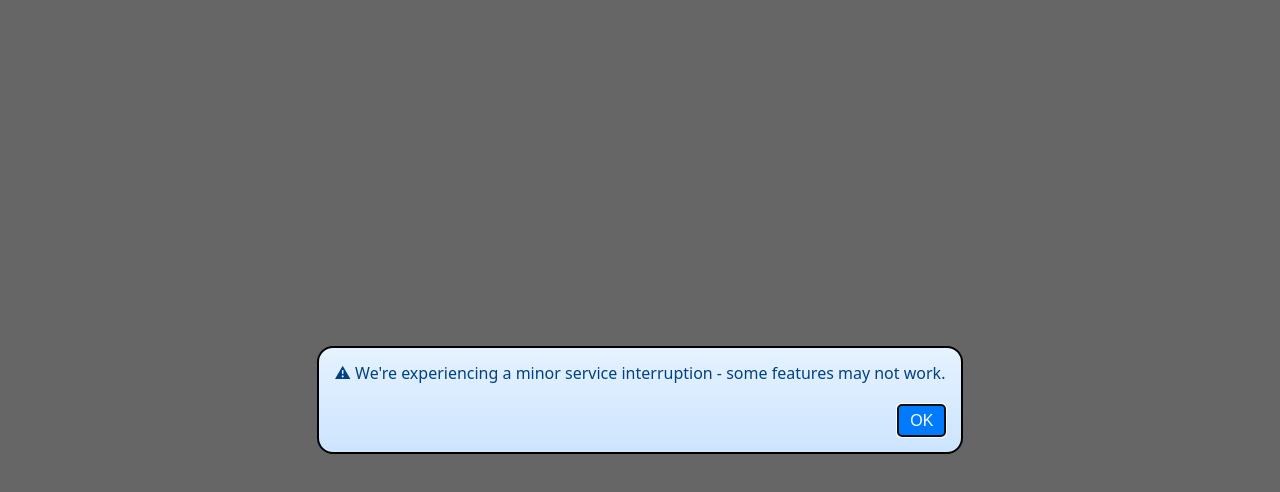
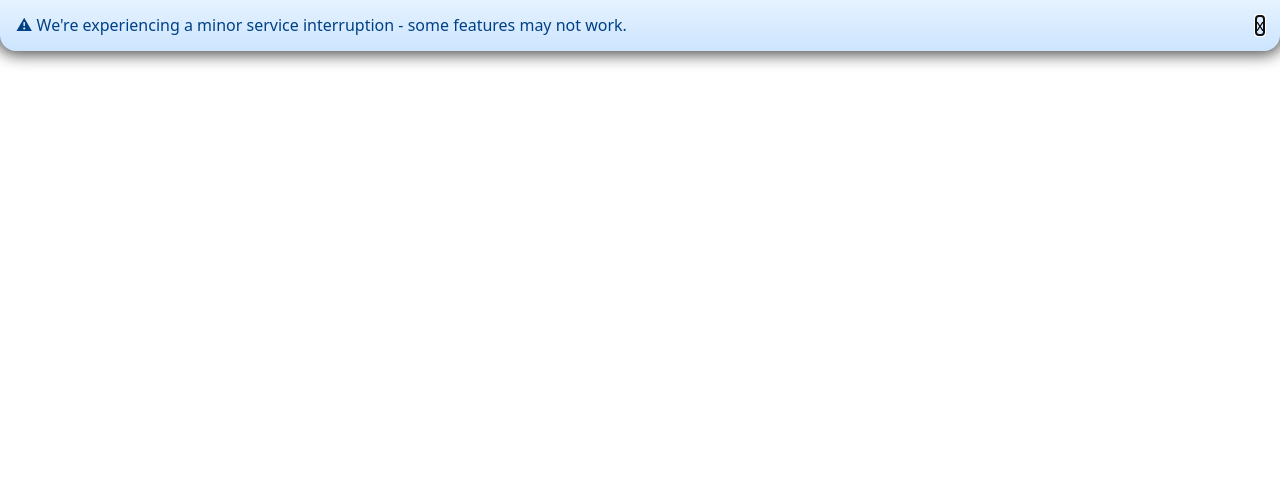
Before and after one commit to derekenos/cf-app-important-message, a website with bundled scripts: page index.html in a window 1280 px wide. Built offline with nearby package versions, Linux system fonts and the light colour scheme.

Commit message:
Added a11y properties.

```diff
--- a/index.html
+++ b/index.html
@@ -10,7 +10,7 @@
        enabled: true,
        pages: [],
        messageType: "minorServiceInterruption",
-       displayMode: "modal",
+       displayMode: "banner",
        notDismissible: false,
        dismissedUntilMinutes: "0",
        buttonText: "OK",
--- a/src/index.js
+++ b/src/index.js
@@ -236,7 +236,7 @@ function isDismissed() {
 
 function BannerElement(message) {
   const el = Element(
-    `<banner class="show">
+    `<banner class="show" role="banner" aria-label="Important Message">
        <message>${message}</message>
        ${options.notDismissible ? "" : "<button>x</button>"}
      </banner>`,
@@ -284,7 +284,7 @@ function BannerElement(message) {
 
 function ModalElement(message) {
   const el = Element(
-    `<modal>
+    `<modal role="dialog" aria-modal="true" aria-label="Important Message">
        <content>
          <message>${message}</message>
          ${
```
Also changed, not shown: build/index.js, 1 other file.
